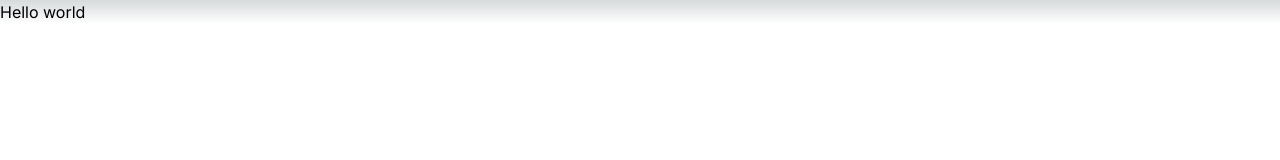
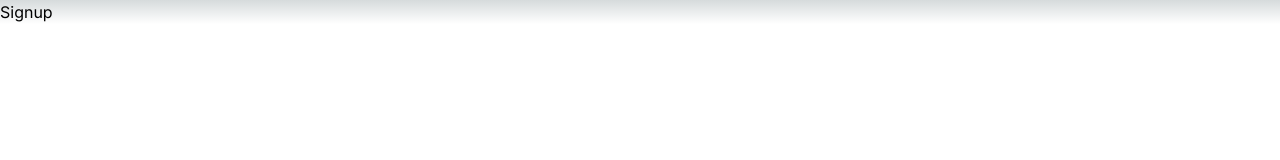
Before and after one commit to kkhowe123/smart-not3s, a Next.js app in the folder client/: page / in a window 1280 px wide. Shown: the top 160 px of the page. Built offline with nearby package versions, Linux system fonts and the light colour scheme.

Commit message:
push link to signup

```diff
--- a/client/app/page.tsx
+++ b/client/app/page.tsx
@@ -1,4 +1,15 @@
+import Link from "next/link";
+
 export default function Home(){
 
-  return(<h2>Hello world</h2>)
+  return(
+<>
+<Link href={'./signup/page.tsx'}> Signup</Link>
+
+</>
+
+
+
+
+  )
 }
```
